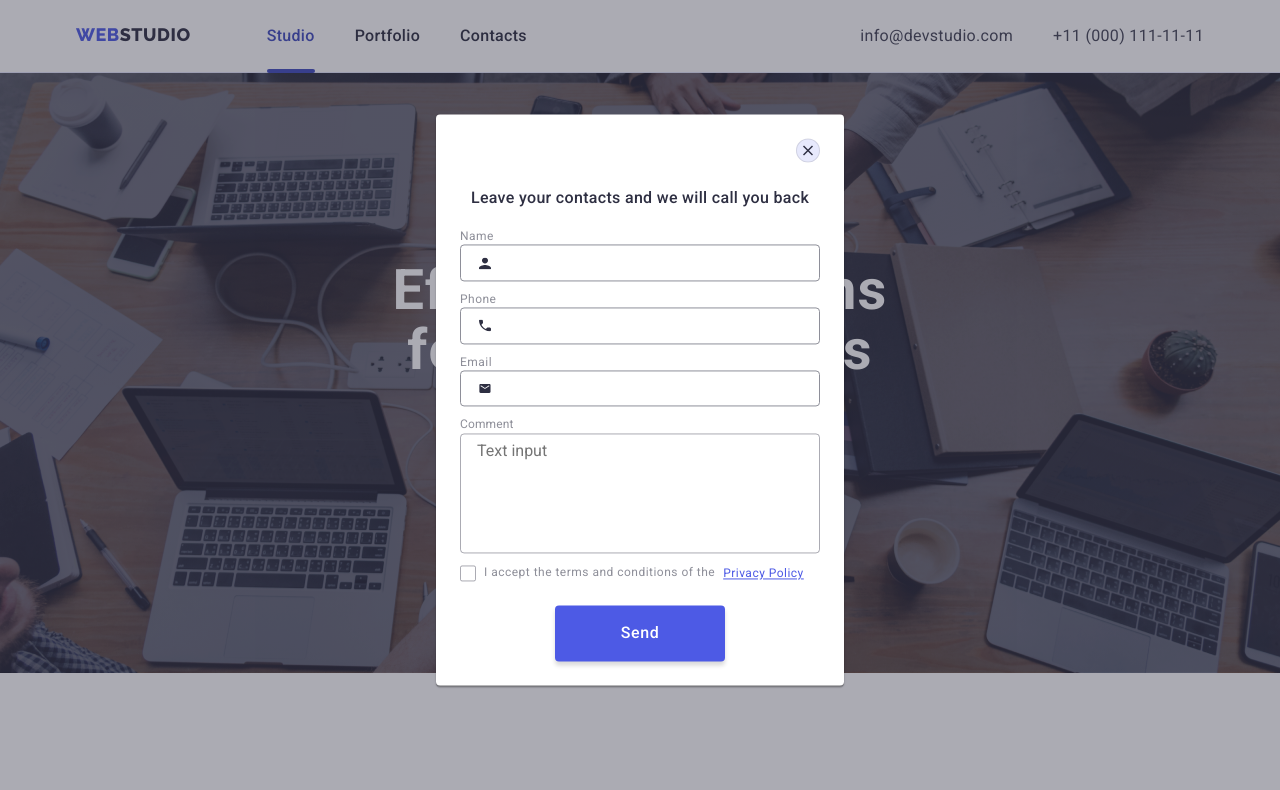
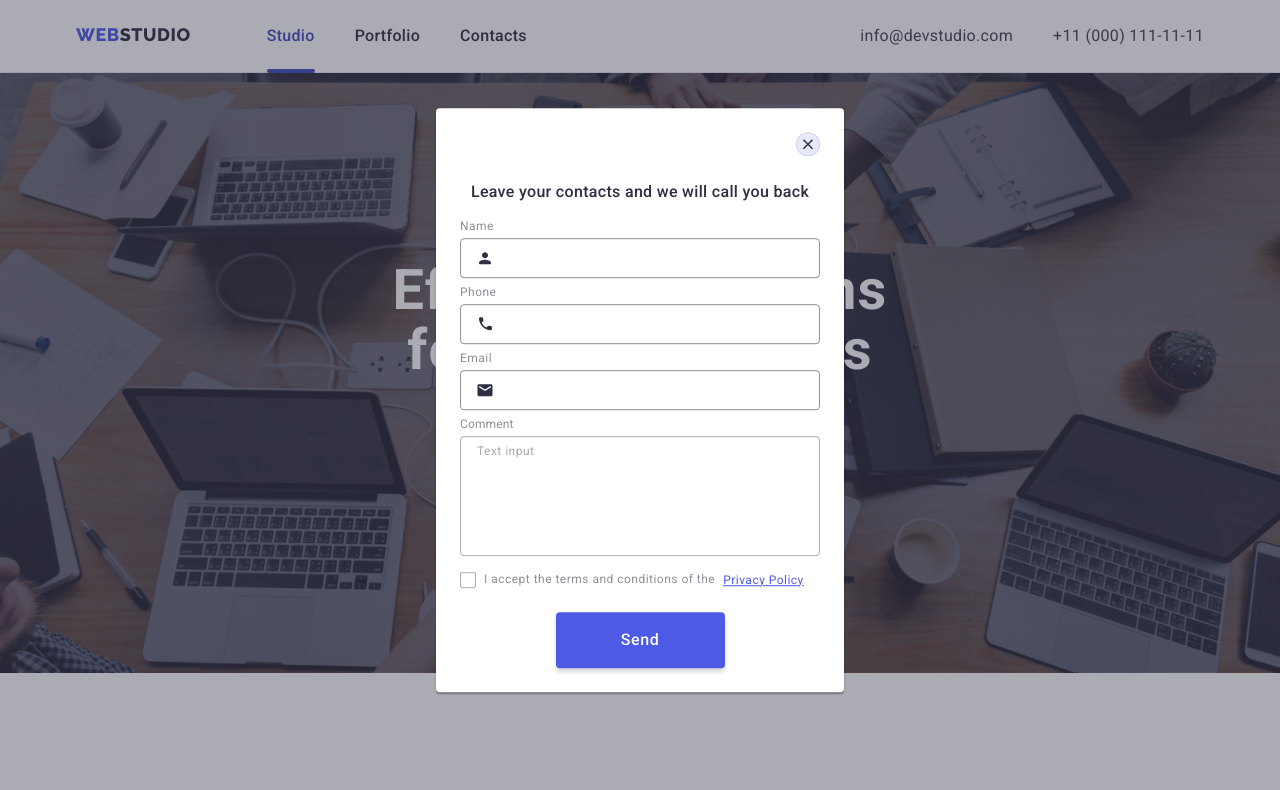
Before and after one commit to YuliiaRuda/goit-markup-hw-06, a plain HTML site: page index.html in a window 1280 px wide. Both pictures are taken after a click on the button "Order Service". Shown: the top 790 px of the page. Drawn offline with nearby package versions, Linux system fonts and the light colour scheme.

Commit message:
updated styles css for index and portfolio pages

```diff
--- a/css/styles.css
+++ b/css/styles.css
@@ -443,11 +443,10 @@ img {
 }
 
 .footer-item--social {
-  margin-right: 80px;
+  margin-right: auto;
 }
 
 .footer-item--form {
-  width: 100%;
 }
 
 .footer-logo {
@@ -524,7 +523,6 @@ img {
 
 .footer-form {
   display: flex;
-  width: 100%;
   gap: 24px;
 }
 
@@ -535,7 +533,8 @@ img {
   background-color: transparent;
   padding: 8px 16px;
   display: block;
-  width: 100%;
+  width: 264px;
+  height: 40px;
   font-size: 12px;
   line-height: 2;
   color: var(--white-color);
@@ -565,6 +564,8 @@ img {
   transition-timing-function: var(--transition-timing-function);
   transition-property: background-color;
   gap: 16px;
+  height: 40px;
+  width: 165px;
 }
 
 .footer-button:hover {
@@ -720,6 +721,7 @@ img {
   transition-timing-function: var(--transition-timing-function);
   transition-duration: var(--transition-duration);
   transition-property: transform;
+  padding: 72px 24px 24px;
 }
 
 .backdrop.is-hidden .modal {
@@ -759,13 +761,12 @@ img {
 
 .modal-form {
   color: var(--link-text-color);
-  padding: 72px 24px 24px;
 }
 
 .modal-form-title {
   font-weight: 500;
   font-size: 16px;
-  line-height: 24px;
+  line-height: 1.5;
   text-align: center;
   letter-spacing: 0.02em;
   color: var(--link-text-color);
@@ -775,9 +776,10 @@ img {
 .modal-label-text {
   margin-bottom: 4px;
   font-size: 12px;
-  line-height: 14px;
+  line-height: 1.16;
   letter-spacing: 0.04em;
   color: var(--custamers-logo);
+  display: block;
 }
 
 .input-wrap {
@@ -790,9 +792,14 @@ img {
 
 .modal-input {
   width: 100%;
+  height: 40px;
   border: 1px solid var(--custamers-logo);
   border-radius: 4px;
   padding: 8px 16px 8px 38px;
+  outline: none;
+  transition-timing-function: var(--transition-timing-function);
+  transition-duration: var(--transition-duration);
+  transition-property: border-color;
 }
 
 .modal-input:focus {
@@ -814,7 +821,7 @@ img {
 .modal-input-icons {
   fill: var(--link-text-color);
   position: absolute;
-  left: 19px;
+  left: 16px;
   top: 50%;
   transform: translateY(-50%);
 }
@@ -825,6 +832,8 @@ img {
   letter-spacing: 0.01em;
   color: var(--custamers-logo);
   margin-bottom: 4px;
+  outline: none;
+  display: block;
 }
 
 .modal-textarea {
@@ -832,10 +841,25 @@ img {
   height: 120px;
   border: 1px solid rgba(46, 47, 66, 0.4);
   border-radius: 4px;
-  padding-left: 16px;
-  padding-top: 8px;
+  padding: 8px 16px;
   resize: none;
   background-color: transparent;
+  margin-bottom: 16px;
+  display: block;
+  transition-timing-function: var(--transition-timing-function);
+  transition-duration: var(--transition-duration);
+  transition-property: border-color;
+}
+
+.modal-textarea::placeholder {
+  font-size: 12px;
+  line-height: 1.16;
+  letter-spacing: 0.04em;
+  color: rgba(46, 47, 66, 0.4);
+}
+
+.modal-checkbos-container {
+  margin-bottom: 24px;
 }
 
 .text-checkbox {
@@ -845,7 +869,6 @@ img {
   line-height: 14px;
   letter-spacing: 0.04em;
   color: var(--custamers-logo);
-  margin-bottom: 24px;
 }
 
 .text-checkbox a {
@@ -877,13 +900,8 @@ img {
   fill: var(--white-color);
 }
 
-.modal-button-container {
-  display: flex;
-  justify-content: center;
-}
-
 .modal-form-button {
-  width: 170px;
+  min-width: 169px;
   padding: 16px 32px;
   background-color: var(--brand-color);
   border-radius: 4px;
@@ -898,6 +916,8 @@ img {
   transition-timing-function: var(--transition-timing-function);
   transition-duration: var(--transition-duration);
   transition-property: border-color, background-color;
+  display: block;
+  margin: 0 auto;
 }
 
 .modal-form-button:hover {
--- a/index.html
+++ b/index.html
@@ -365,7 +365,7 @@
         <div class="footer-item footer-item--form">
           <p class="footer-form-title">Subscribe</p>
           <form class="footer-form">
-            <input type="text" class="footer-input" name="user-name" placeholder="E-mail" />
+            <input type="email" class="footer-input" name="user-name" placeholder="E-mail" />
             <button type="submit" class="footer-button">
               Subscribe
               <svg width="24" height="24" class="footer-button-img">
@@ -384,31 +384,31 @@
           </svg>
         </button>
         <form class="modal-form">
-          <h3 class="modal-form-title">Leave your contacts and we will call you back</h3>
+          <p class="modal-form-title">Leave your contacts and we will call you back</p>
           <div class="modal-fieled">
             <label class="modal-label-text" for="user-name">Name</label>
             <div class="input-wrap">
-              <input type="text" class="modal-input" placeholder="" name="user-name" />
-              <svg width="12" height="12" class="modal-input-icons">
-                <use href="./images/modal-icons.svg#icon-modal-icon-name"></use>
+              <input type="text" class="modal-input" id="user-name" name="user-name" />
+              <svg width="18" height="18" class="modal-input-icons">
+                <use href="./images/modal-input-icons.svg#icon-person-modal"></use>
               </svg>
             </div>
           </div>
           <div class="modal-fieled">
             <label class="modal-label-text" for="user-phone">Phone</label>
             <div class="input-wrap">
-              <input type="text" class="modal-input" placeholder="" name="user-phone" />
-              <svg width="12" height="12" class="modal-input-icons">
-                <use href="./images/modal-icons.svg#icon-modal-icon-phone"></use>
+              <input type="tel" class="modal-input" id="user-phone" name="user-phone" />
+              <svg width="18" height="24" class="modal-input-icons">
+                <use href="./images/modal-input-icons.svg#icon-phone-modal"></use>
               </svg>
             </div>
           </div>
           <div class="modal-fieled">
             <label class="modal-label-text" for="user-email">Email</label>
             <div class="input-wrap">
-              <input type="text" class="modal-input" placeholder="" name="user-email" />
-              <svg width="12" height="12" class="modal-input-icons">
-                <use href="./images/modal-icons.svg#icon-modal-icon-email"></use>
+              <input type="email" class="modal-input" id="user-email" name="user-email" />
+              <svg width="18" height="24" class="modal-input-icons">
+                <use href="./images/modal-input-icons.svg#icon-email-modal"></use>
               </svg>
             </div>
           </div>
@@ -431,9 +431,7 @@
               >I accept the terms and conditions of the <a href="">Privacy Policy</a>
             </label>
           </div>
-          <div class="modal-button-container">
-            <button class="modal-form-button" type="submit">Send</button>
-          </div>
+          <button class="modal-form-button" type="submit">Send</button>
         </form>
       </div>
     </div>
```
Also changed, not shown: portfolio.html (+1 -1 lines), images/modal-icons.svg (deleted), images/modal-input-icons.svg (added).
